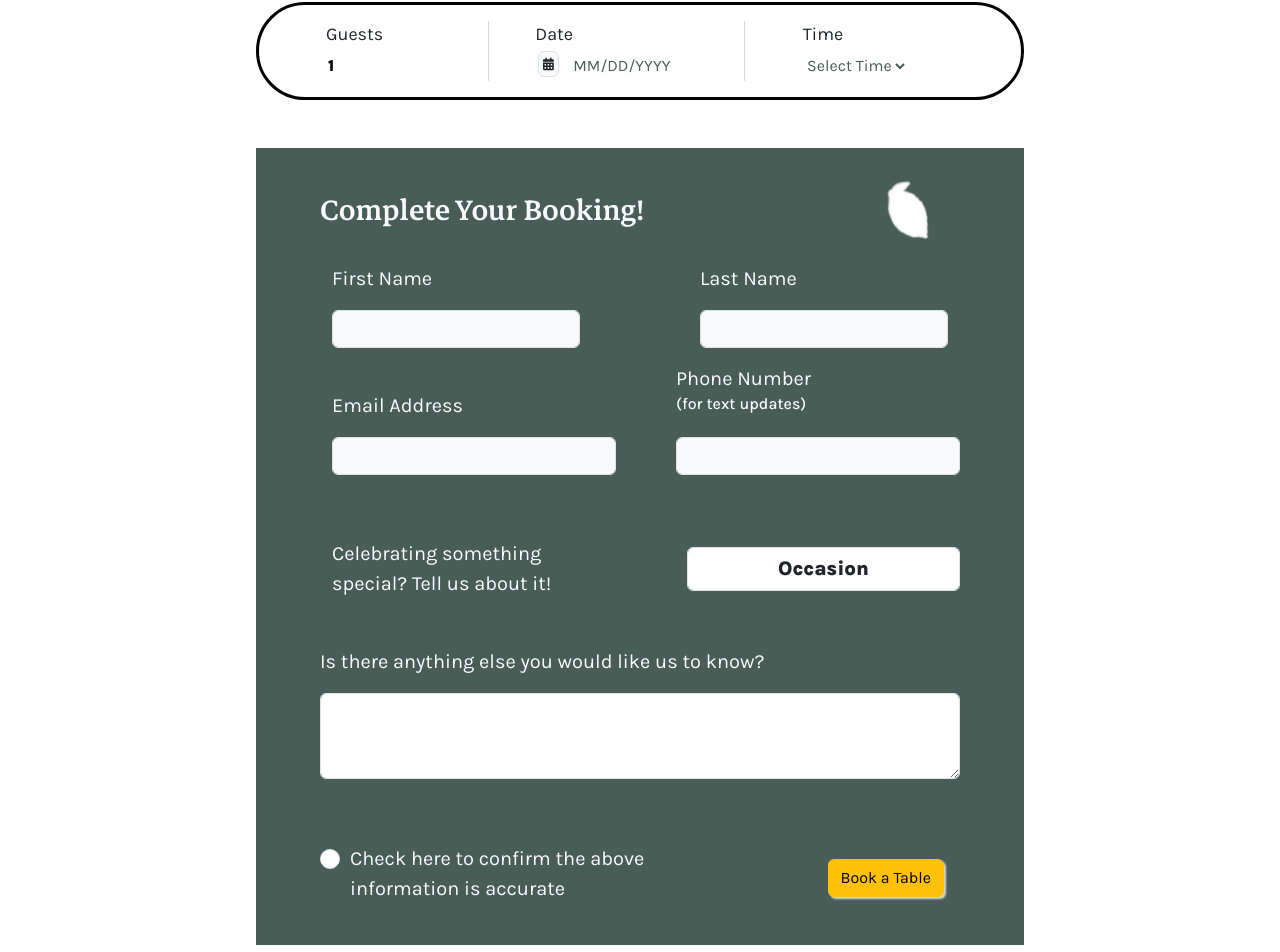
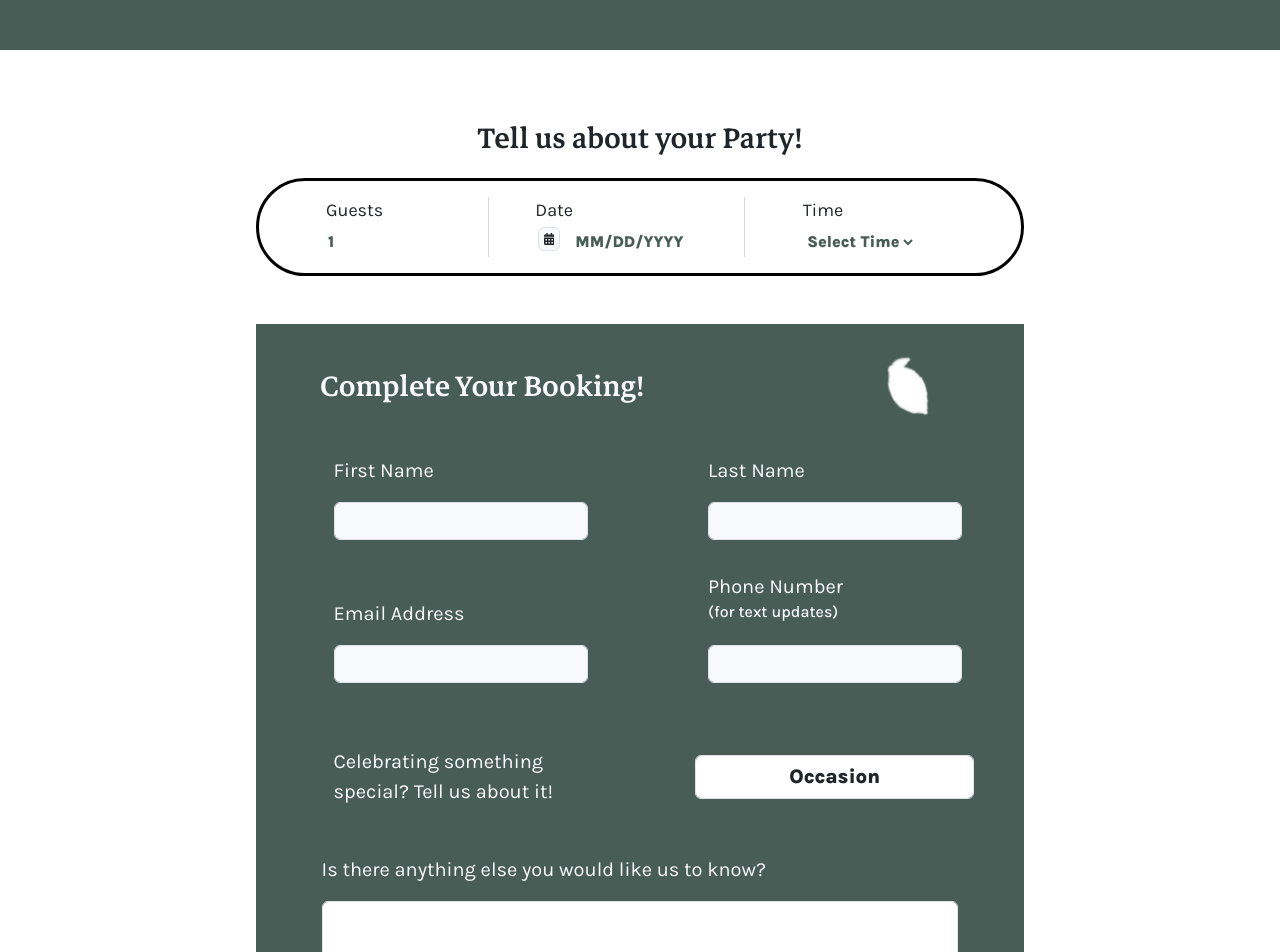
Before and after one commit to lgorsk923/Little-Lemon-Capstone, a React (Create React App) app: page /Reservations in a window 1280 px wide. Shown: the part 574-1526 px from the top of the page. Built offline with nearby package versions, Linux system fonts and the light colour scheme.

Commit message:
update form component to include all inputs. Removal of separate schedule check component

```diff
--- a/src/App.css
+++ b/src/App.css
@@ -26,6 +26,11 @@
 @font-face {
   font-family: 'MarkaziText-Medium';
   src: url(/public/fonts/Markazi-Text/static/MarkaziText-Medium.ttf);
+}
+
+@font-face{
+  font-family: 'Karla-Medium';
+  src: url(/public/fonts/Karla/Karla-static/Karla-Medium.ttf);
 }
 
 .App-header {
@@ -87,9 +92,8 @@ h1.hero__title{
   margin: 0rem 1rem;
 }
 .hero p{
-  font-family: 'Karla', sans-serif;
+  font-family: 'Karla-Medium', sans-serif;
   font-size: 18px;
-  font-weight: medium;
   color: white;
   width: 75%;
   margin: .5rem 1rem;
@@ -97,9 +101,8 @@ h1.hero__title{
 
 .btn-warning{
   background-color: #F3CD17;
-  font-family: 'Karla', sans-serif;
+  font-family: 'Karla-Medium', sans-serif;
   font-size: 18px;
-  font-weight: medium;
   border-radius: 16px;
   margin: 1rem 1rem;
   box-shadow: 2px 2px 2px #D9D9D9;
--- a/src/Pages/Booking/Booking.css
+++ b/src/Pages/Booking/Booking.css
@@ -5,6 +5,10 @@
 @font-face {
     font-family: 'Karla-ExtraBold';
     src: url(/public/fonts/Karla/Karla-static/Karla-ExtraBold.ttf);
+}
+@font-face {
+    font-family: 'karla-Medium';
+    src: url(/public/fonts/Karla/Karla-static/Karla-Medium.ttf)
 }
 @font-face {
     font-family: 'Markazi Text';
@@ -26,11 +30,22 @@
 
 .input-group-text{
     cursor: pointer;
-    padding: 4px 4px;
+    padding: 5px;
     text-align: center;
     margin: auto;
+
+}
+span.input-group-text{
+    height: 80%;
 }
 
+form{
+    width: 60%;
+    margin:3rem auto 8rem auto;
+}
+fieldset .scheduleCheck{
+    background: none;
+}
 .scheduleCheckTitle{
     font-family: 'Markazi Text', serif;
     font-size: 40px;
@@ -44,7 +59,6 @@
 }
 
 .scheduleCheckInputs{
-    width: 60%;
     display: grid;
     grid-template-columns: repeat(3, 1fr);
     grid-auto-rows: auto;
@@ -72,14 +86,15 @@
 .guests > label{
     height:30px;
 }
-.guestInput{
+input.guestInput{
     border: none;
     font-family: 'Karla-ExtraBold', sans-serif;
+    color:#495D57;
     width: 90%;
     height: 30px;
     border-radius: 8px;
 }
-.guests input::placeholder{
+input.guestInput:placeholder{
     color: #495D57;
     font-size: 1rem;
     font-family: 'Karla', sans-serif;
@@ -112,7 +127,7 @@
 .date input::placeholder{
     color: #495D57;
     font-size: 1rem;
-    font-family: 'Karla', sans-serif;
+    font-family: 'Karla-ExtraBold', sans-serif;
 }
 .input-group > :not(:first-child):not(.dropdown-menu):not(.valid-tooltip):not(.valid-feedback):not(.invalid-tooltip):not(.invalid-feedback) {
     border-radius: 8px;
@@ -151,6 +166,14 @@
 .time > label {
     height: 30px;
 }
+.btn-secondary{
+    background:none;
+    color:#495D57;
+    border: none;
+    font-family: 'Karla-ExtraBold', sans-serif;
+    font-size: 1rem;
+    padding:0rem;
+}
 .time > .btn-secondary{
     height: 30px;
     font-size: 1rem;
@@ -160,38 +183,12 @@
     color: #495D57;
     padding: 0rem 1rem;
 }
-.btn .time:hover{
+.time> .btn-secondary:hover{
     background-color: #D9D9D9;
     color: #495D57;
-}
-.timeOptions > li {
-    color:#495D57;
+    font-family: 'Karla-ExtraBold', sans-serif;
 }
 
-.btn-secondary{
-    background:none;
-    color:#495D57;
-    border: none;
-    font-family: 'Karla', sans-serif;
-    font-size: 1rem;
-    padding:0rem;
-}
-.dropdown-menu{
-    background-color: #F8F9FA;
-    text-align: center;
-    height: 150px;
-    overflow: auto;
-    min-width: 7rem;
-}
-.dropdown .time{
-    font-weight: normal;
-    width: 200px;
-    padding: 20px;
-    height: 150px;
-}
- .dropdown-toggle{
-    height:4rem;
- }
 .dropdown .time:hover{
     background-color: #D9D9D9;
     font-weight: bold;
@@ -201,14 +198,15 @@
     background-color: #F8F9FA;
     color: #495D57;
 }
+
 .bookingTitle{
+    display: grid;
     background-color: #495D57;
-    display: grid;
     color: #F8F9FA;
     grid-template-columns:60% 40%;
+    grid-template-rows: auto;
     margin: 3rem auto 0rem auto;
     padding: 1rem 4rem 0rem 4rem;
-    width: 60%;
     font-family: 'Markazi Text', serif;
     align-items: center;
     font-size: 40px;
@@ -225,23 +223,30 @@
     width: 100px;
 }
 
-.booking{
+.contactInfo{
     background-color: #495D57;
-    width: 60%;
-    margin: 0rem auto 3rem auto;
+    margin: 0rem auto 0 auto;
+    padding: 0rem .1rem;
     color: #F8F9FA;
     font-family: "Karla", sans-serif;
-    border: none
-
+    border: none;
 }
 
 .name{
     justify-items: start;
-    margin: 0 1rem;
+    margin: 0 0 0 1rem;
+    padding-top: 1rem;
     font-family: 'karla', sans-serif;
     font-size: 20px;
 }
 
+div.fname{
+    width: 60%;
+}
+
+div.lname{
+    width: 40%;
+}
 .col > label{
     margin-bottom: 1rem;
 }
@@ -254,28 +259,23 @@
 background-color: #F8F9FA;
 }
 .phemail{
-    justify-items: start;
     align-items: end;
-    margin: 1rem 1rem;
     font-family: 'karla', sans-serif;
     font-size: 20px;
+    margin: 2rem 0 0 1rem;
+    padding-right: 0rem;
 }
 
 .phemail > .col{
     margin: 0 3rem;
-    padding-right: 0rem;
-}
-
-.email{
-    margin-right: 0rem !important;
 }
 
 .occasion{
-        justify-items: start;
-        align-items: center;
-        margin: 4rem 1rem 1rem 1rem;
-        font-family: 'karla', sans-serif;
-        font-size: 20px;
+    justify-items: start;
+    align-items: center;
+    margin: 4rem 0rem 0rem 1rem;
+    font-family: 'karla', sans-serif;
+    font-size: 20px;
 }
 
 .occasion > .col{
@@ -286,15 +286,13 @@ background-color: #F8F9FA;
     text-align: center;
 }
 
-.occasion > option{
-    font-family: 'karla-ExtraBold', sans-serif;
-    text-align: center;
+div.otherInfo{
+    padding-bottom: .5rem;
+    margin: 2rem 4rem 0rem 4rem;
 }
-
 .otherInfo {
     justify-items: start;
     align-items: end;
-    margin: 2rem 4rem;
     font-family: 'karla', sans-serif;
     font-size: 20px;
 }
@@ -302,14 +300,23 @@ background-color: #F8F9FA;
 .otherInfo > label{
     margin: 1rem 0 1rem 0;
 }
-
-.complete-form{
+textarea{
+    margin-bottom:2rem;
+}
+.completeForm{
     display: flex;
-    justify-items: start;
-    align-items: end;
-    padding: 2rem 4rem 2rem 4rem;
+    background-color: #495D57;
+    color: #F8F9FA;
+    justify-content: space-around;
+    align-items: center;
+    padding: 1rem 4rem 2rem 4rem;
     font-family: 'karla', sans-serif;
     font-size: 20px;
+}
+.confirm{
+    margin: 0 0 0 1rem;
+    padding: 0 0 0 1rem;
+
 }
 .form-check-input[type="checkbox"]{
     border-radius: 50%;
@@ -319,6 +326,7 @@ background-color: #F8F9FA;
     background-color: #495D57;
     border: solid 2px #D9D9D9
 }
-.form-check{
-    width: 80%;
+.bookButton{
+    display: flex;
+    justify-content: flex-end;
 }
--- a/src/Pages/Booking/Booking.js
+++ b/src/Pages/Booking/Booking.js
@@ -1,5 +1,4 @@
 import { BookingForm } from "./BookingForm"
-import { ScheduleCheck } from "./ScheduleCheck"
 import restaurant from "../../images/restaurant-image.jpg"
 import './Booking.css';
 import { Hero } from "../Home/Hero";
@@ -15,7 +14,6 @@ export function Booking() {
                 textVariant='Catering Menu'
                 path='/Menu'
             />
-            <ScheduleCheck />
             <BookingForm />
         </>
     )
--- a/src/Pages/Booking/BookingForm.js
+++ b/src/Pages/Booking/BookingForm.js
@@ -1,14 +1,24 @@
 import { Button } from '../../components/Button'
 import silhouetteLogo from '../../images/silouhette_logo-removebg-preview.png'
-import { useState } from 'react';
+import React, { useState } from 'react';
+import DatePicker from "react-datepicker";
+import "react-datepicker/dist/react-datepicker.css";
+import { FaCalendarAlt } from "react-icons/fa";
+import 'bootstrap/dist/css/bootstrap.min.css';
+
 export function BookingForm() {
 
+    const [guestCount, setGuestCount] = useState(1);
+    const [date, setDate] = useState(null);
+    const [time, setTime] = useState('Select Time');
     const [firstName, setFirstName] = useState('');
     const [lastName, setLastName] = useState('');
     const [email, setEmail] = useState('');
     const [number, setNumber] = useState('');
     const [occasion, setOccasion] = useState('Occasion');
     const [otherInfo, setOtherInfo] = useState('');
+    let timeOptions = ['Select Time', '11:00AM', '11:30AM', '12:00PM', '1:00PM', '1:30PM', '2:00PM', '2:30PM', '3:00PM', '3:30PM', '4:00PM', '4:30PM', '5:00PM', '5:30PM', '6:00PM', '6:30PM', '7:00PM', '7:30PM', '8:00PM', '8:30PM']
+
     const handleSubmit = (e) => {
         e.preventDefault();
         console.log('form submitted')
@@ -20,37 +30,71 @@ export function BookingForm() {
         setOtherInfo('');
     }
 
+    function CustomInput({ value, onClick }) {
         return (
-        <>
+            <div className="input-group">
+                <div className='input-group-append'>
+                    <span className='input-group-text'>
+                        <FaCalendarAlt />
+                    </span>
+                </div>
+                <input placeholder='MM/DD/YYYY' type='text' className='form-control' value={value} onClick={onClick} readOnly />
+            </div>
+        )
+    }
+
+    return (
+        <form>
+            <fieldset className='scheduleCheck'>
+                <h1 className="scheduleCheckTitle">Tell us about your Party!</h1>
+                <div id='scheduleChecker' className='scheduleCheckInputs'>
+                    <div className='guests'>
+                        <label> Guests </label>
+                        <input className="guestInput" placeholder="1" value={guestCount} onChange={e => setGuestCount(e.target.value)} />
+                    </div>
+                    <div className="date">
+                        <label>Date</label>
+                        <DatePicker selected={date} onChange={date => setDate(date)} customInput={<CustomInput />} />
+                    </div>
+                    <div className="dropdown time">
+                        <label>Time</label>
+                        <select className="btn btn-secondary dropdown-toggle" type="button" aria-expanded="false" value={time} onChange={e => setTime(e.target.value)}>
+                            {timeOptions.map((time, index) => <option className="dropdown-item" key={index}>{time}</option>)}
+                        </select>
+                    </div>
+                </div >
+            </fieldset>
+            <div className='infoInput'>
+                <fieldset className='infoInput'>
                     <div className='bookingTitle'>
                         <h1>Complete Your Booking!</h1>
                         <img className='silhouetteLogo' src={silhouetteLogo} alt='little lemon logo' />
                     </div>
-            <form id='bookingForm' className='booking' onSubmit={handleSubmit}>
-                <fieldset className="row name">
-                    <div className="col">
+                    <div className='contactInfo'>
+                        <div className="row name">
+                            <div className="col fname">
                                 <label htmlFor="fname">First Name</label>
                                 <input id='fname' type="text" className="form-control nameinput" value={firstName} onChange={e => setFirstName(e.target.value)} />
                             </div>
-                    <div className="col">
+                            <div className="col lname">
                                 <label htmlFor="lname">Last Name</label>
                                 <input id='lname' type="text" className="form-control nameinput" value={lastName} onChange={e => setLastName(e.target.value)} />
                             </div>
-                </fieldset>
-                <fieldset className="row phemail">
+                        </div>
+                        <div className="row phemail">
                             <div className="col email">
                                 <label htmlFor="email" >Email Address</label>
-                        <input id='email' type="email" className="form-control emailInput" value={email} onChange={e => setEmail(e.target.value)} />
+                                <input id='email' type="email" className="form-control email" value={email} onChange={e => setEmail(e.target.value)} />
                             </div>
                             <div className="col number">
-                        <label htmlFor="phone">
+                                <label htmlFor="phone" className='phone'>
                                     Phone Number
                                     <h6>(for text updates)</h6>
                                 </label>
-                        <input id='phone' type="text" className="form-control numberInput" value={number} onChange={e => setNumber(e.target.value)} />
+                                <input id='phone' type="text" className="form-control number" value={number} onChange={e => setNumber(e.target.value)} />
                             </div>
-                </fieldset>
-                <fieldset className="row occasion">
+                        </div>
+                        <div className="row occasion">
                             <label className='col' htmlFor="occasion">Celebrating something special? Tell us about it!</label>
                             <select id="occasion" className=" col form-control occasion" value={occasion} onChange={e => setOccasion(e.target.value)}>
                                 <option>Occasion</option>
@@ -59,25 +103,27 @@ export function BookingForm() {
                                 <option>Anniversary</option>
                                 <option>Other</option>
                             </select>
-                </fieldset>
-                <fieldset className="form-group otherInfo">
+                        </div>
+                        <div className="form-group otherInfo">
                             <label htmlFor="otherInfo">Is there anything else you would like us to know?</label>
                             <textarea className="form-control" id="otherInfo" rows="3" value={otherInfo} onChange={e => setOtherInfo(e.target.value)}></textarea>
+                        </div>
+                    </div>
                 </fieldset>
-                <fieldset className="complete-form form-row align-items-center">
-                    <div className="col">
-                        <div className="form-check mb-2 confirm">
+                <fieldset className="align-items-center completeForm">
+                    <div className='row'>
+                        <div className="col form-check mb-2 confirm">
                             <input className="form-check-input" type="checkbox" id="autoSizingCheck" />
                             <label className="form-check-label" htmlFor="autoSizingCheck">
                                 Check here to confirm the above information is accurate
                             </label>
                         </div>
+                        <div className="col bookButton">
+                            <Button type='submit' textVariant=' Book My Table' disable={!firstName} />
                         </div>
-                    <div className="col-auto bookButton">
-                        <Button type='submit' textVariant=' Book a Table' disable={!firstName} />
                     </div>
                 </fieldset>
+            </div>
         </form >
-        </>
     )
 }
--- a/src/Pages/Booking/ScheduleCheck.js
+++ /dev/null
@@ -1,49 +0,0 @@
-import React, { useState } from "react";
-import DatePicker from "react-datepicker";
-import { FaCalendarAlt } from "react-icons/fa";
-import 'bootstrap/dist/css/bootstrap.min.css';
-import "react-datepicker/dist/react-datepicker.css";
-
-
-
-export function ScheduleCheck() {
-    const [date, setDate] = useState(null);
-    const [guestCount, setGuestCount] = useState(1);
-    const [time, setTime] = useState('Select Time');
-    let timeOptions = ['Select Time', '11:00AM', '11:30AM', '12:00PM', '1:00PM', '1:30PM', '2:00PM', '2:30PM', '3:00PM', '3:30PM', '4:00PM', '4:30PM', '5:00PM', '5:30PM', '6:00PM', '6:30PM', '7:00PM', '7:30PM', '8:00PM', '8:30PM']
-    function CustomInput({ value, onClick }) {
-        return (
-            <div className="input-group">
-                <div className='input-group-append'>
-                    <span className='input-group-text'>
-                        <FaCalendarAlt />
-                    </span>
-                </div>
-                <input placeholder='MM/DD/YYYY' type='text' className='form-control' value={value} onClick={onClick} readOnly />
-            </div>
-        )
-
-    }
-
-    return (
-        <>
-            <h1 className="scheduleCheckTitle">Tell us about your Party!</h1>
-            <form id='scheduleChecker' className='scheduleCheckInputs'>
-                <div className='guests'>
-                    <label> Guests </label>
-                    <input className="guestInput" placeholder="1" value={guestCount} onChange={e => setGuestCount(e.target.value)} />
-                </div>
-                <div className="date">
-                    <label>Date</label>
-                    <DatePicker selected={date} onChange={date => setDate(date)} customInput={<CustomInput />} />
-                </div>
-                <div className="dropdown time">
-                    <label>Time</label>
-                    <select className="btn btn-secondary dropdown-toggle" type="button" aria-expanded="false" value={time} onChange={e => setTime(e.target.value)}>
-                        {timeOptions.map((time, index) => <option className="dropdown-item" key={index}>{time}</option>)}
-                    </select>
-                </div>
-            </form >
-        </>
-    )
-}
```
Lines whose indentation alone changed are shown as unchanged.
